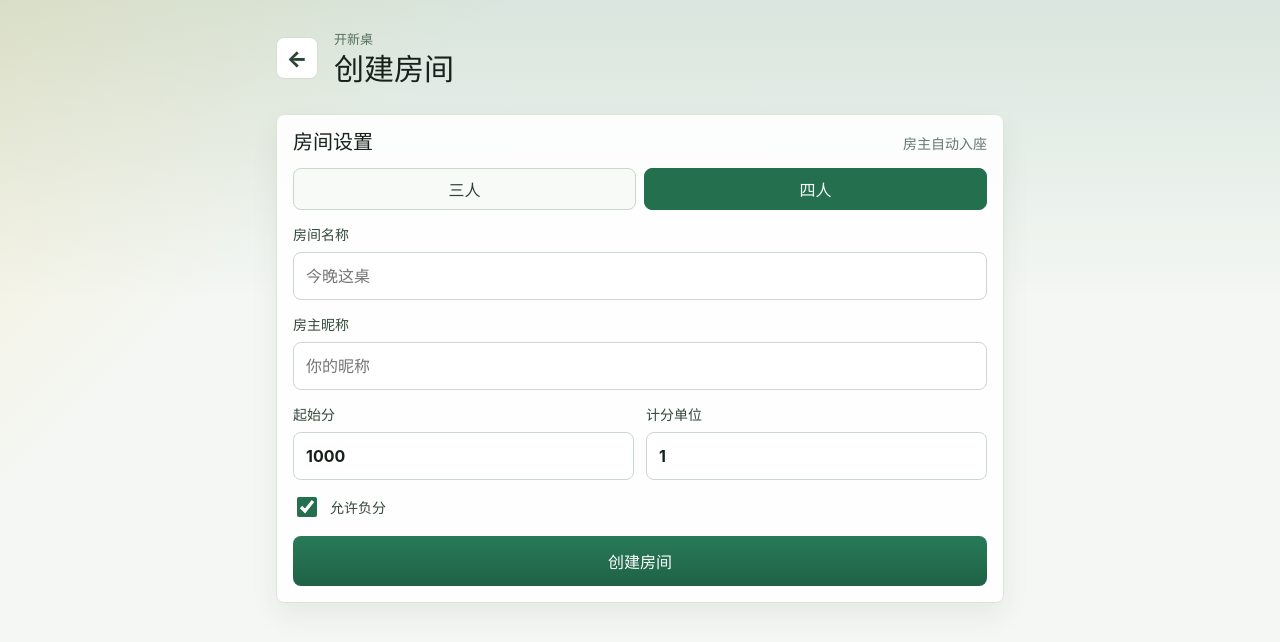
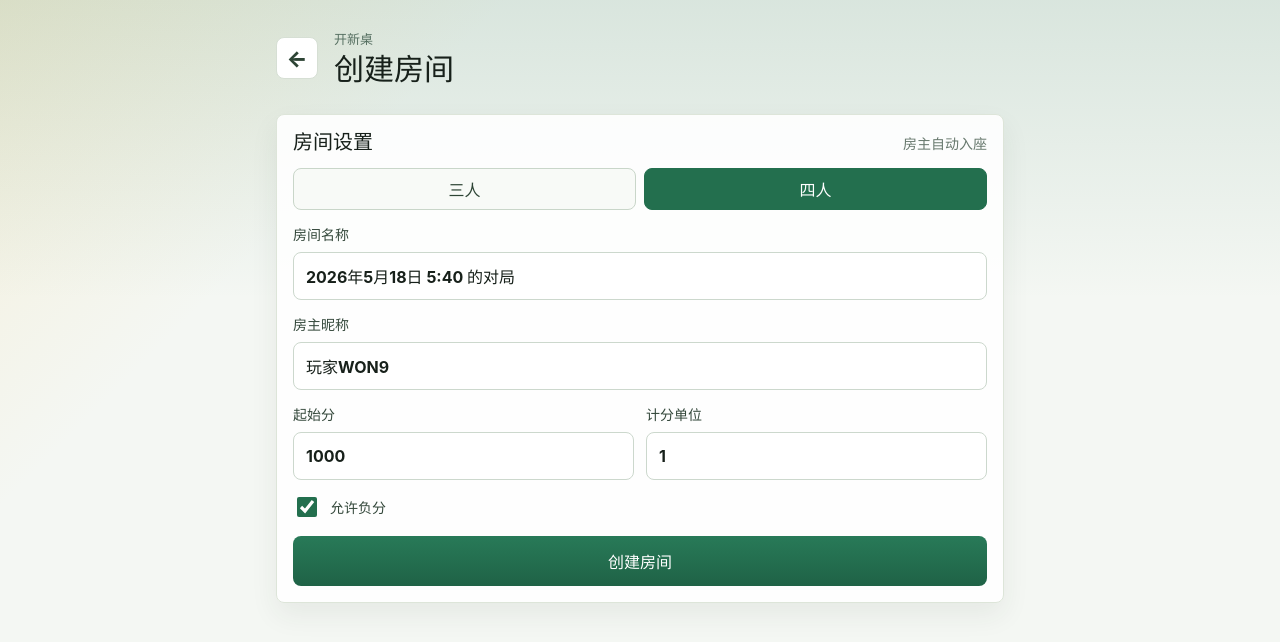
Before and after one commit to littleseven2003/mahjong_scoreboard, a Vue app in the folder web/: page /room/create in a window 1280 px wide. Shown: the top 642 px of the page. Built offline with nearby package versions, Linux system fonts and the light colour scheme.

Commit message:
feat: 优化房间默认信息填写

```diff
--- a/web/src/views/CreateRoomView.vue
+++ b/web/src/views/CreateRoomView.vue
@@ -1,18 +1,23 @@
 <script setup lang="ts">
-import { reactive } from 'vue'
+import { reactive, ref } from 'vue'
 import { useRouter } from 'vue-router'
 import { useRoomStore } from '../stores/room'
 
 const router = useRouter()
 const roomStore = useRoomStore()
 
+const defaultRoomName = createDefaultRoomName()
+const defaultOwnerNickname = createDefaultNickname()
+const roomNameUsingDefault = ref(true)
+const ownerNicknameUsingDefault = ref(true)
+
 const createForm = reactive({
   playerCount: 4,
-  name: '',
+  name: defaultRoomName,
   initialScore: 1000,
   scoreRate: 1,
   allowNegative: true,
-  ownerNickname: ''
+  ownerNickname: defaultOwnerNickname
 })
 
 const createErrors = reactive({
@@ -31,6 +36,7 @@ function validateCreateForm() {
   clearCreateErrors()
   const initialScore = Number(createForm.initialScore)
   const scoreRate = Number(createForm.scoreRate)
+  applyCreateDefaults()
 
   if (!createForm.ownerNickname.trim()) {
     createErrors.ownerNickname = '请填写房主昵称'
@@ -57,6 +63,44 @@ async function createRoom() {
     else if (message.includes('昵称')) createErrors.ownerNickname = message
   }
 }
+
+function createDefaultRoomName() {
+  const date = new Date()
+  const year = date.getFullYear()
+  const month = date.getMonth() + 1
+  const day = date.getDate()
+  const hour = date.getHours()
+  const minute = String(date.getMinutes()).padStart(2, '0')
+  return `${year}年${month}月${day}日 ${hour}:${minute} 的对局`
+}
+
+function createDefaultNickname() {
+  const suffix = Math.random().toString(36).slice(2, 6).toUpperCase()
+  return `玩家${suffix}`
+}
+
+function applyCreateDefaults() {
+  if (roomNameUsingDefault.value || !createForm.name.trim()) {
+    createForm.name = defaultRoomName
+    roomNameUsingDefault.value = true
+  }
+  if (ownerNicknameUsingDefault.value || !createForm.ownerNickname.trim()) {
+    createForm.ownerNickname = defaultOwnerNickname
+    ownerNicknameUsingDefault.value = true
+  }
+}
+
+function clearDefaultRoomName() {
+  if (!roomNameUsingDefault.value) return
+  createForm.name = ''
+  roomNameUsingDefault.value = false
+}
+
+function clearDefaultOwnerNickname() {
+  if (!ownerNicknameUsingDefault.value) return
+  createForm.ownerNickname = ''
+  ownerNicknameUsingDefault.value = false
+}
 </script>
 
 <template>
@@ -80,11 +124,21 @@ async function createRoom() {
       </div>
       <label>
         房间名称
-        <input v-model="createForm.name" placeholder="今晚这桌" />
+        <input
+          v-model="createForm.name"
+          placeholder="例如：今晚这桌"
+          @focus="clearDefaultRoomName"
+          @input="roomNameUsingDefault = false"
+        />
       </label>
       <label>
         房主昵称
-        <input v-model="createForm.ownerNickname" placeholder="你的昵称" @input="createErrors.ownerNickname = ''" />
+        <input
+          v-model="createForm.ownerNickname"
+          placeholder="你的昵称"
+          @focus="clearDefaultOwnerNickname"
+          @input="createErrors.ownerNickname = ''; ownerNicknameUsingDefault = false"
+        />
         <small v-if="createErrors.ownerNickname" class="field-error">{{ createErrors.ownerNickname }}</small>
       </label>
       <div class="grid two">
--- a/web/src/views/JoinRoomView.vue
+++ b/web/src/views/JoinRoomView.vue
@@ -7,7 +7,9 @@ const router = useRouter()
 const roomStore = useRoomStore()
 
 const joinCode = ref('')
-const joinNickname = ref('')
+const defaultJoinNickname = createDefaultNickname()
+const joinNickname = ref(defaultJoinNickname)
+const nicknameUsingDefault = ref(true)
 
 const joinErrors = reactive({
   code: '',
@@ -21,6 +23,7 @@ function clearJoinErrors() {
 
 function validateJoinForm() {
   clearJoinErrors()
+  applyJoinDefaults()
   if (!joinCode.value.trim()) {
     joinErrors.code = '请填写房间号'
   }
@@ -40,6 +43,24 @@ async function joinRoom() {
     if (message.includes('房间')) joinErrors.code = message
     else if (message.includes('昵称')) joinErrors.nickname = message
   }
+}
+
+function createDefaultNickname() {
+  const suffix = Math.random().toString(36).slice(2, 6).toUpperCase()
+  return `玩家${suffix}`
+}
+
+function applyJoinDefaults() {
+  if (nicknameUsingDefault.value || !joinNickname.value.trim()) {
+    joinNickname.value = defaultJoinNickname
+    nicknameUsingDefault.value = true
+  }
+}
+
+function clearDefaultNickname() {
+  if (!nicknameUsingDefault.value) return
+  joinNickname.value = ''
+  nicknameUsingDefault.value = false
 }
 </script>
 
@@ -65,7 +86,12 @@ async function joinRoom() {
       </label>
       <label>
         玩家昵称
-        <input v-model="joinNickname" placeholder="你的昵称" @input="joinErrors.nickname = ''" />
+        <input
+          v-model="joinNickname"
+          placeholder="你的昵称"
+          @focus="clearDefaultNickname"
+          @input="joinErrors.nickname = ''; nicknameUsingDefault = false"
+        />
         <small v-if="joinErrors.nickname" class="field-error">{{ joinErrors.nickname }}</small>
       </label>
       <button class="primary-button" :disabled="roomStore.loading" @click="joinRoom">加入房间</button>
--- a/web/src/views/RoomView.vue
+++ b/web/src/views/RoomView.vue
@@ -301,14 +301,8 @@ async function submitTransfer() {
 
 function defaultFromPlayerId() {
   if (transferMode.value === 'self' && roomStore.playerId) return roomStore.playerId
-  if (transferMode.value === 'behalf' && roomStore.isOwner) {
-    return defaultBehalfFromPlayerId()
-  }
+  if (transferMode.value === 'behalf' && roomStore.isOwner) return 0
   return roomStore.playerId || players.value[0]?.id || 0
-}
-
-function defaultBehalfFromPlayerId() {
-  return players.value.find((player) => player.id !== roomStore.playerId)?.id || players.value[0]?.id || 0
 }
 
 function resetTransferForm(fromPlayerId = defaultFromPlayerId()) {
@@ -336,7 +330,7 @@ function openBehalfTransferDialog() {
   if (!ensurePlayer() || !roomStore.isOwner) return
 
   transferMode.value = 'behalf'
-  resetTransferForm(defaultBehalfFromPlayerId())
+  resetTransferForm(0)
   transferDialogOpen.value = true
 }
 
```
